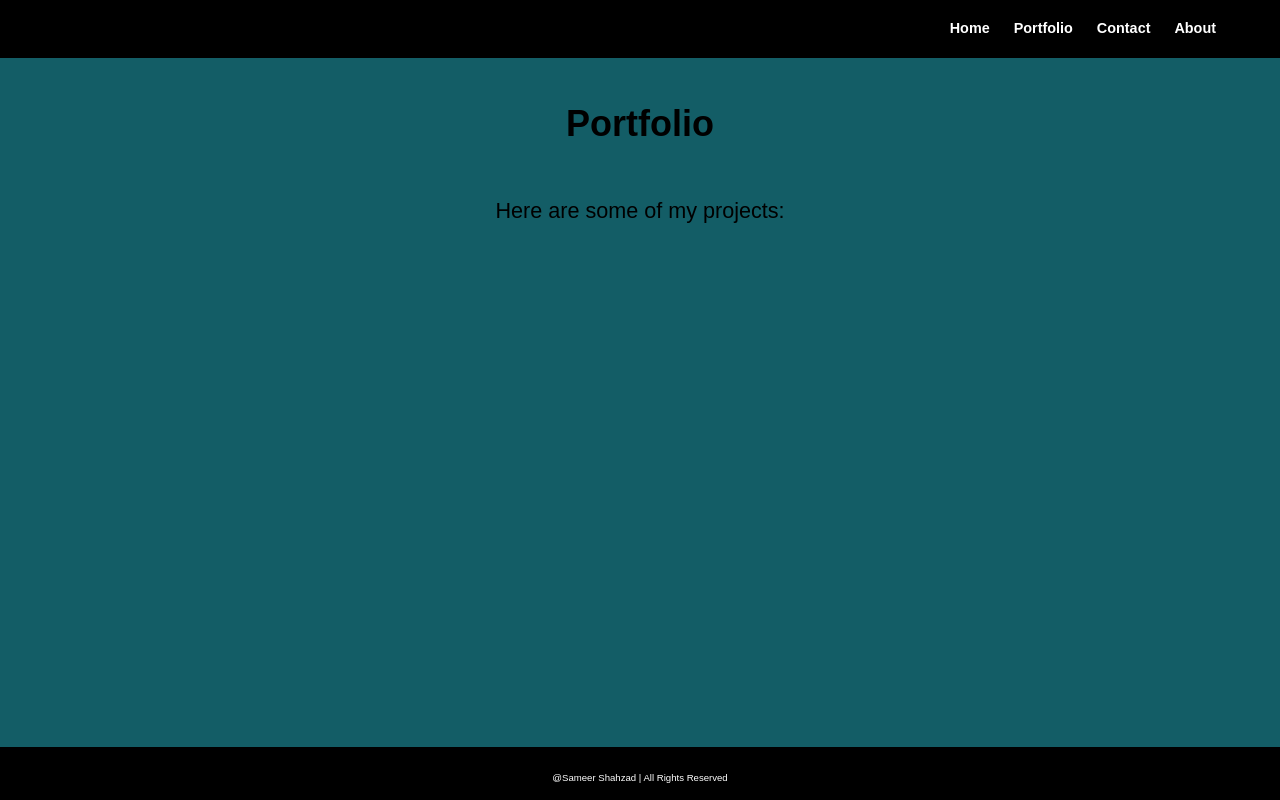
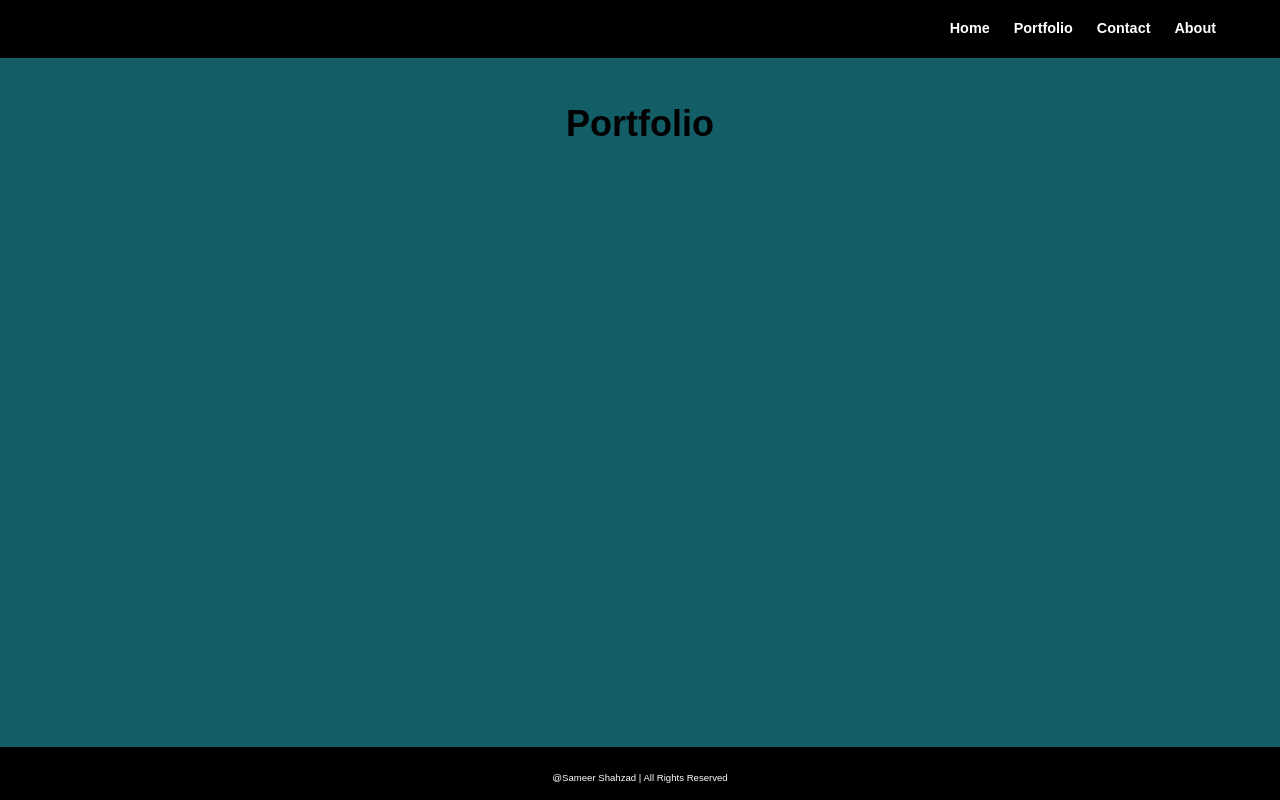
Before and after one commit to samskproduction/02-assignment, a Next.js app: page /portfolio in a window 1280 px wide. Built offline with nearby package versions, Linux system fonts and the light colour scheme.

Commit message:
Update page.tsx

```diff
--- a/app/portfolio/page.tsx
+++ b/app/portfolio/page.tsx
@@ -6,9 +6,6 @@ export default function Portfolio(){
         <div>
             <Header/>
             <h1 className="text-center mt-20 text-6xl font-bold">Portfolio</h1>
-        <div className="text-center mt-24 text-4xl">
-        <p>Here are some of my projects:</p>
-        </div>
         <Footer/>
         </div>
 
```
